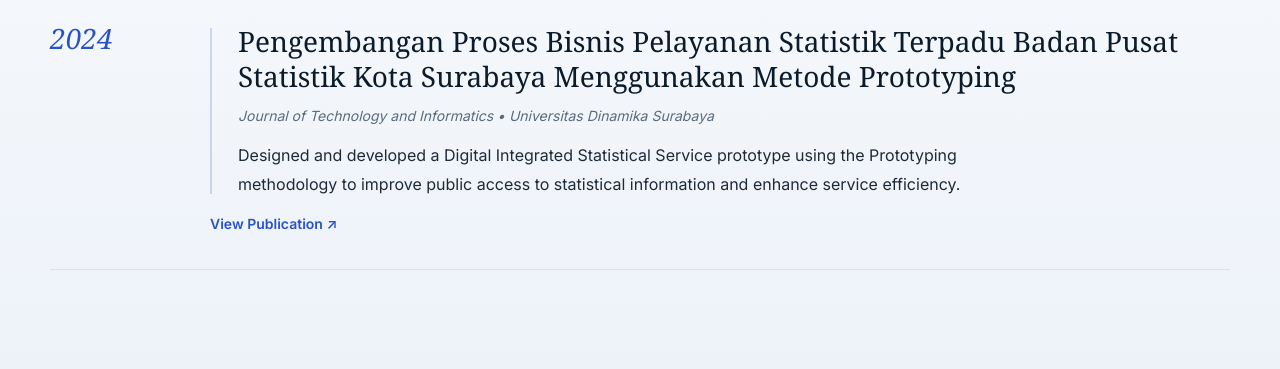
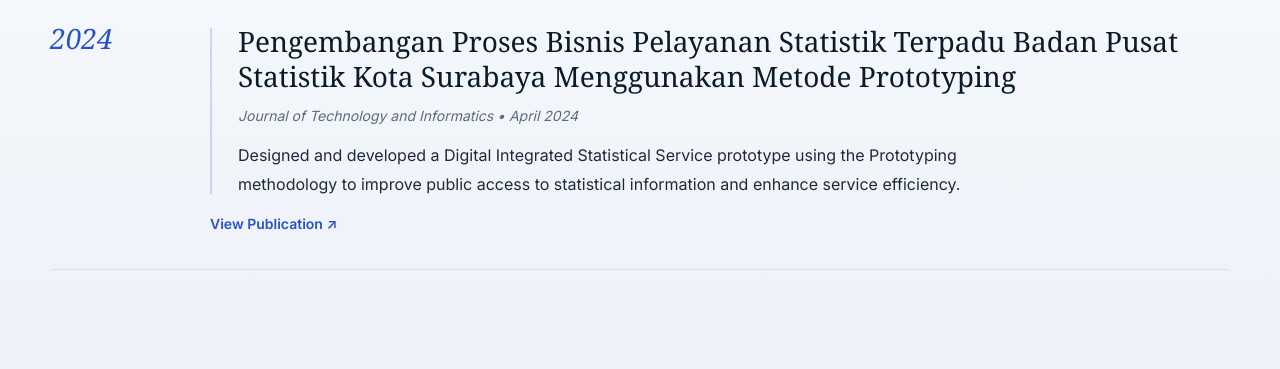
Before and after one commit to alfiiiii/Portofolio-Website, a Flask app: template templates/index.html in a window 1280 px wide. Shown: the part 4446-4815 px from the top of the page. Run offline with Flask 3, Linux system fonts and the light colour scheme; the template is opened without the code that fills it, so the values that code supplies are empty.

Commit message:
Update index.html

```diff
--- a/templates/index.html
+++ b/templates/index.html
@@ -426,7 +426,7 @@
             </h3>
 
             <div class="pub-meta">
-              Journal of Technology and Informatics • Universitas Dinamika Surabaya
+              Journal of Technology and Informatics • April 2024
             </div>
 
             <p>
```
